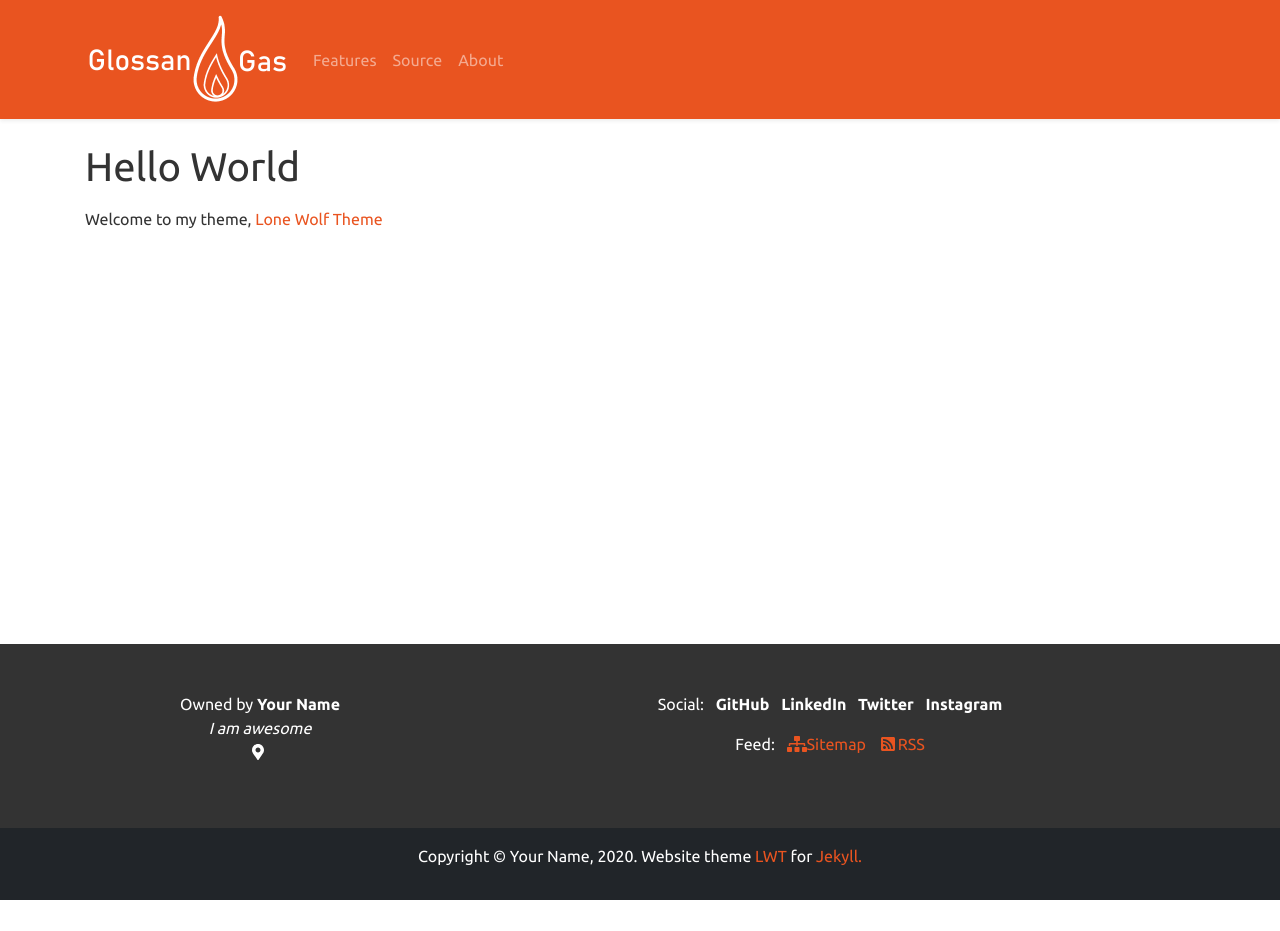
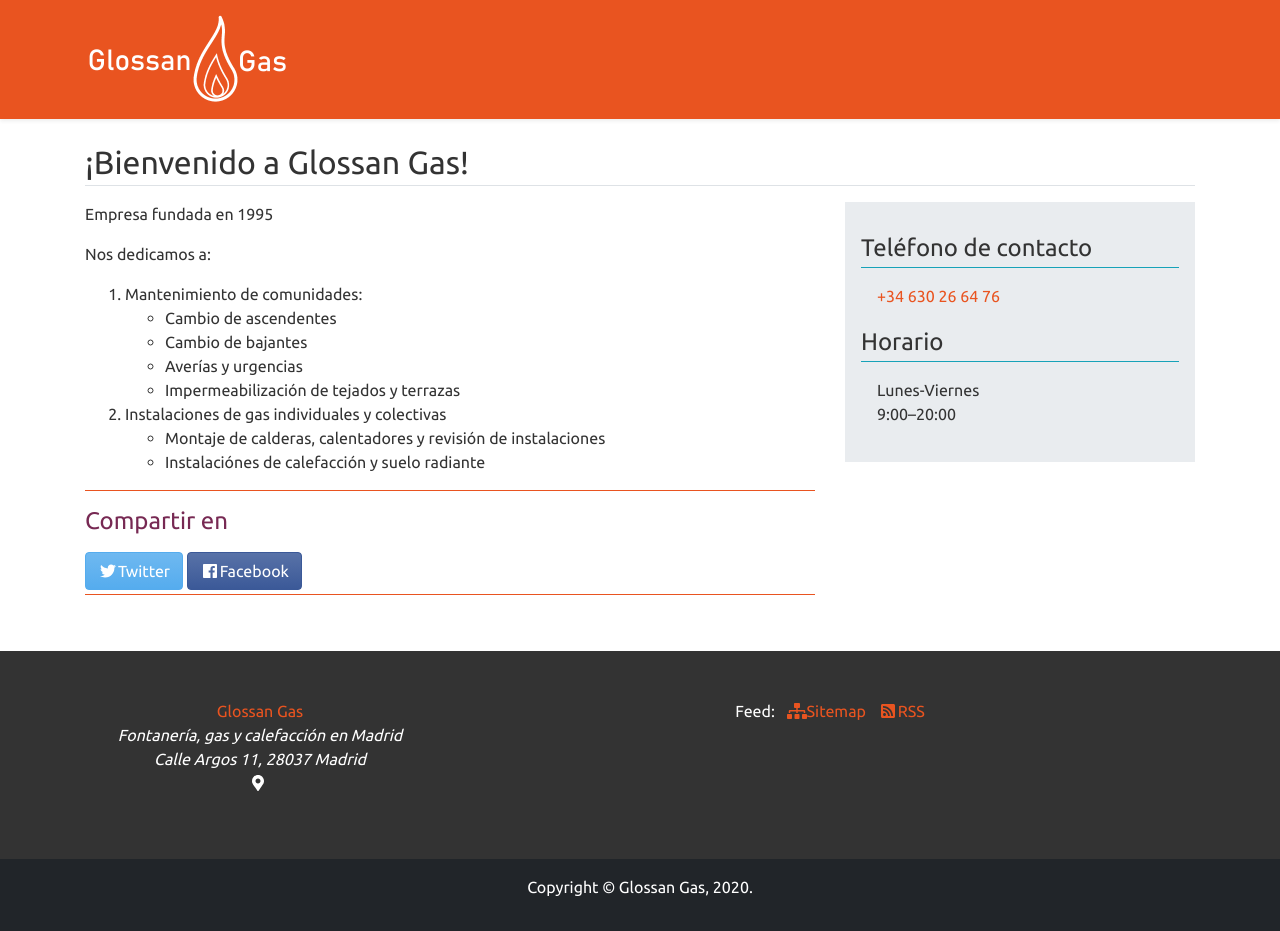
Before and after one commit to aiw3ndil/glossan, a Jekyll site: the page built from index.html, in a window 1280 px wide. Built offline with Jekyll 4.4.1, drawn with Linux system fonts in a browser that asks for light colours; the list of posts is cut into pages by our own code; before the commit the page ends 900 px from its top, so only the background shows below that.

Commit message:
Alpha version finished.

```diff
--- a/_config.yml
+++ b/_config.yml
@@ -14,11 +14,11 @@
 title                    : "Glossan Gas"
 description              : "Fontanería, gas y calefacción"
 url                      : "https://www.glossan.es"
-baseurl                  : # the subpath of your site, e.g. "/blog"
+baseurl                  : "/"
 repository               : # GitHub username/repo-name e.g. "manid2/lone-wolf-theme"
-teaser                   : "teaser.png" # "/assets/images/teaser.png"
+teaser                   : "/assets/images/teaser.png"
 logo                     : "glossan.png"
-masthead_title           : # overrides the website title displayed in the masthead, use " " for no title
+masthead_title           : "test"
 words_per_minute         : 200
 
 # comments settings
--- a/_data/nav.yml
+++ b/_data/nav.yml
@@ -1,35 +1,35 @@
 # header links
-header:
-  - title: "Features"
-    url: "/features/"
-    description: "List of features in the theme"
-  - title: "Source"
-    url: "/source/"
-    description: "Theme source code"
-  - title: "About"
-    url: "/about/"
-    description: "A little story about the theme"
+#header:
+#  - title: "Features"
+#    url: "/features/"
+#    description: "List of features in the theme"
+#  - title: "Source"
+#    url: "/source/"
+#    description: "Theme source code"
+#  - title: "About"
+#    url: "/about/"
+#    description: "A little story about the theme"
 
 # footer links
 footer:
-  - owner: "Your Name"
-    url: # link if any
-    description: # tool tip for your url
-    bio: "I am awesome" # short bio
+  - owner: "Glossan Gas"
+    url: "https://www.glossan.es/"
+    description: "Fontanería, gas y calefacción en Madrid, 28037"
+    bio: "Fontanería, gas y calefacción en Madrid" # short bio
     address: # location
-  - social:
-    - label: "GitHub"
-      icon: "fab fa-fw fa-github"
-      url: # github link
-    - label: "LinkedIn"
-      icon: "fab fa-fw fa-linkedin"
-      url: # linkedin profile link
-    - label: "Twitter"
-      icon: "fab fa-fw fa-twitter-square"
-      url: # twitter profile link
-    - label: "Instagram"
-      icon: "fab fa-fw fa-instagram"
-      url: # instagram profile link
+#  - social:
+#    - label: "GitHub"
+#      icon: "fab fa-fw fa-github"
+#      url: # github link
+#    - label: "LinkedIn"
+#      icon: "fab fa-fw fa-linkedin"
+#      url: # linkedin profile link
+#    - label: "Twitter"
+#      icon: "fab fa-fw fa-twitter-square"
+#      url: # twitter profile link
+#    - label: "Instagram"
+#      icon: "fab fa-fw fa-instagram"
+#      url: # instagram profile link
   - feed:
     - label: "Sitemap"
       icon: "fas fa-sitemap"
--- /dev/null
+++ b/_includes/contact-sidebar.html
@@ -0,0 +1,12 @@
+<div>
+    <h4>Teléfono de contacto</h4>
+    <ul>
+        <li><a href="#">+34 630 26 64 76</a></li>
+    </ul>
+
+    <h4>Horario</h4>
+    <ul>
+        <li>Lunes-Viernes</li>
+        <li>9:00–20:00</li>
+    </ul>
+</div>
--- a/_includes/footer.html
+++ b/_includes/footer.html
@@ -1,6 +1,6 @@
 {% assign owner = site.data.nav.footer[0] %}
-{% assign social = site.data.nav.footer[1] %}
-{% assign feed = site.data.nav.footer[2] %}
+{% assign social = false %}
+{% assign feed = site.data.nav.footer[1] %}
 
 <footer class="page-footer">
     <div class="page-footer-owner">
@@ -9,7 +9,6 @@
                 <div class="col-md-4 pb-3 text-center">
                     <!-- owner info -->
                     <p class="m-0">
-                        Owned by
                         {% if owner.url %}
                         <a href="{{ owner.url }}" {% if owner.description %} title="{{ owner.description }}"
                             {% endif %}>{{ owner.owner }}</a>
@@ -18,10 +17,12 @@
                         {% endif %}
                     </p>
                     <p class="m-0 font-italic">{{ owner.bio }}</p>
+                    <p class="m-0 font-italic">Calle Argos 11, 28037 Madrid</p>
                     <p class="m-0"><i class="fas fa-map-marker-alt"></i><span class="pl-1">{{ owner.address }}</span>
                     </p>
                 </div>
                 <div class="col-md-8 text-center">
+                  {% if social %}
                     <!-- Social media links -->
                     <ul class="list-inline">
                         <li class="list-inline-item">Social: </li>
@@ -35,6 +36,8 @@
                         </li>
                         {% endfor %}
                     </ul>
+                  {% endif %}
+                  {% if feed %}
                     <!-- website feed links -->
                     <ul class="list-inline">
                         <li class="list-inline-item">Feed: </li>
@@ -44,6 +47,7 @@
                         </li>
                         {% endfor %}
                     </ul>
+                  {% endif %}
                 </div>
             </div>
         </div>
@@ -51,7 +55,7 @@
     <div class="page-footer-copyright">
         <div class="container text-center">
             <!-- copyright info -->
-            <p>Copyright &copy; {{ owner.owner }}, {{ "now" | date: "%Y" }}. Website theme <a href="https://github.com/manid2/lone-wolf-theme/">LWT</a> for <a href="https://jekyllrb.com/">Jekyll.</a>
+            <p>Copyright &copy; {{ owner.owner }}, {{ "now" | date: "%Y" }}.</a>
             </p>
         </div>
     </div>
--- a/_includes/social-share.html
+++ b/_includes/social-share.html
@@ -1,7 +1,7 @@
-{%- assign share_title = "Share on" -%}
-{%- assign linkedin = site.data.blog.social_share[0] -%}
+{%- assign share_title = "Compartir en" -%}
+{%- assign facebook = site.data.blog.social_share[0] -%}
 {%- assign twitter = site.data.blog.social_share[1] -%}
 
 <h4>{{ share_title }}</h4>
 <a href="https://twitter.com/intent/tweet?{% if twitter.username %}via={{ twitter.username | url_encode }}&{% endif %}text={{ page.title | url_encode }}%20{{ page.url | absolute_url | url_encode }}" class="btn btn-social btn-twitter" onclick="window.open(this.href, 'window', 'left=20,top=20,width=500,height=500,toolbar=1,resizable=0'); return false;" title="{{ share_title }} Twitter"><i class="fab fa-fw fa-twitter" aria-hidden="true"></i><span> Twitter</span></a>
-<a href="https://www.linkedin.com/shareArticle?mini=true&url={{ page.url | absolute_url | url_encode }}" class="btn btn-social btn-linkedin" onclick="window.open(this.href, 'window', 'left=20,top=20,width=500,height=500,toolbar=1,resizable=0'); return false;" title="{{ share_title }} LinkedIn"><i class="fab fa-fw fa-linkedin" aria-hidden="true"></i><span> LinkedIn</span></a>
+<a href="https://www.facebook.com/sharer.php?u={{ site.data.blog.social_share[0].url }}" class="btn btn-social btn-facebook" onclick="window.open(this.href, 'window', 'left=20,top=20,width=500,height=500,toolbar=1,resizable=0'); return false;" title="{{ share_title }} LinkedIn"><i class="fab fa-fw fa-facebook" aria-hidden="true"></i><span> Facebook</span></a>
--- a/index.html
+++ b/index.html
@@ -1,17 +1,40 @@
 ---
 layout: default
 ---
+
+{%- assign page.title = "blablablabla " -%}
 
 <section>
   <div class="container mt-2 mb-2">
     <div class="row">
       <div class="col-sm">
-        <h1>Hello World</h1>
+        <h2 id="story">¡Bienvenido a Glossan Gas!</h2>
       </div>
     </div>
     <div class="row">
       <div class="col-sm">
-        <p>Welcome to my theme, <a href="{{ '/welcome/' | relative_url }}">Lone Wolf Theme</a></p>
+        <p>Empresa fundada en 1995</p>
+        <p>Nos dedicamos a:</p>
+        <ol>
+          <li>Mantenimiento de comunidades:</li>
+          <ul>
+            <li>Cambio de ascendentes</li>
+            <li>Cambio de bajantes</li>
+            <li>Averías y urgencias</li>
+            <li>Impermeabilización de tejados y terrazas</li>
+          </ul>
+          <li>Instalaciones de gas individuales y colectivas</li>
+          <ul>
+            <li>Montaje de calderas, calentadores y revisión de instalaciones</li>
+            <li>Instalaciónes de calefacción y suelo radiante</li>
+          </ul>
+        </ol>
+        <div class="blog-post-social-share">
+          {% include social-share.html %}
+        </div>
+      </div>
+      <div class="col-md-4 blog-post-sidebar">
+        {% include contact-sidebar.html %}
       </div>
     </div>
   </div>
```
Also changed, not shown: _data/blog.yml (+15 -15 lines), _pages/about.md (deleted, +0 -7 lines), _pages/categories.md (deleted, +0 -8 lines), _pages/features.md (deleted, +0 -7 lines), _posts/2019-10-16-welcome-to-lwt.md (deleted, +0 -39 lines).
